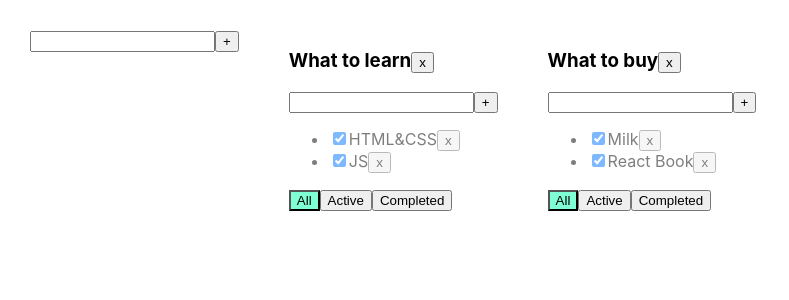
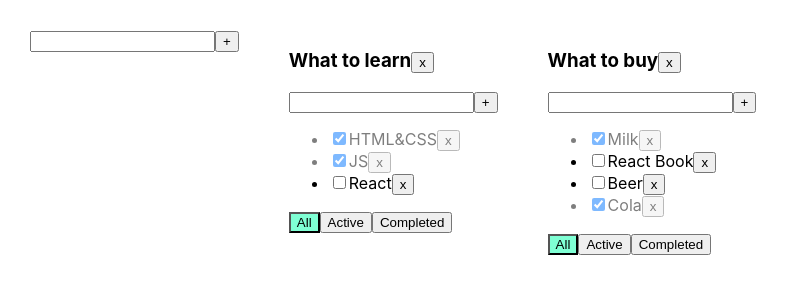
Before and after one commit to Kliapwnz/newTODOLIST, a React (Create React App) app: page / in a window 1280 px wide. Shown: the top 300 px of the page, without its empty margins (0-789 px from the left). Built offline with nearby package versions, Linux system fonts and the light colour scheme.

Commit message:
lesson 7

```diff
--- a/package.json
+++ b/package.json
@@ -5,6 +5,7 @@
   "dependencies": {
     "@emotion/react": "^11.10.5",
     "@emotion/styled": "^11.10.5",
+    "@mui/icons-material": "^5.11.0",
     "@mui/material": "^5.11.4",
     "@mui/styled-engine-sc": "^5.11.0",
     "@testing-library/jest-dom": "^5.16.5",
--- a/src/App.tsx
+++ b/src/App.tsx
@@ -98,11 +98,14 @@ function App() {
     let [tasks, setTasks] = useState<TasksStateType>({
         [todolistId1]: [
             {id: v1(), title: "HTML&CSS", isDone: true},
-            {id: v1(), title: "JS", isDone: true}
+            {id: v1(), title: "JS", isDone: true},
+            {id: v1(), title: "React", isDone: false}
         ],
         [todolistId2]: [
             {id: v1(), title: "Milk", isDone: true},
-            {id: v1(), title: "React Book", isDone: true}
+            {id: v1(), title: "React Book", isDone: false},
+            {id: v1(), title: "Beer", isDone: false},
+            {id: v1(), title: "Cola", isDone: true}
         ]
     });
 
```
Also changed, not shown: 1 other file (tests, documents, lock files or other folders).
